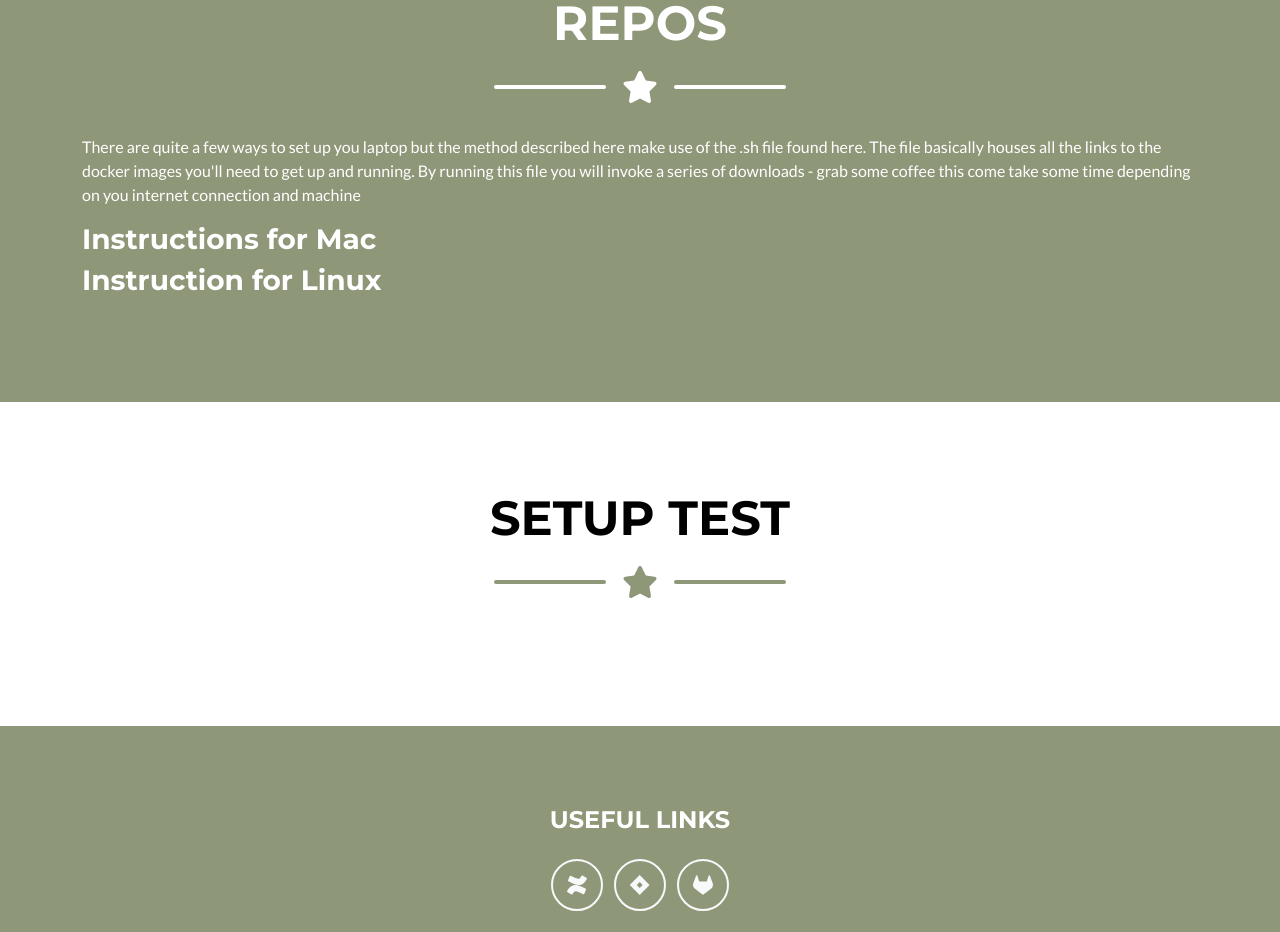
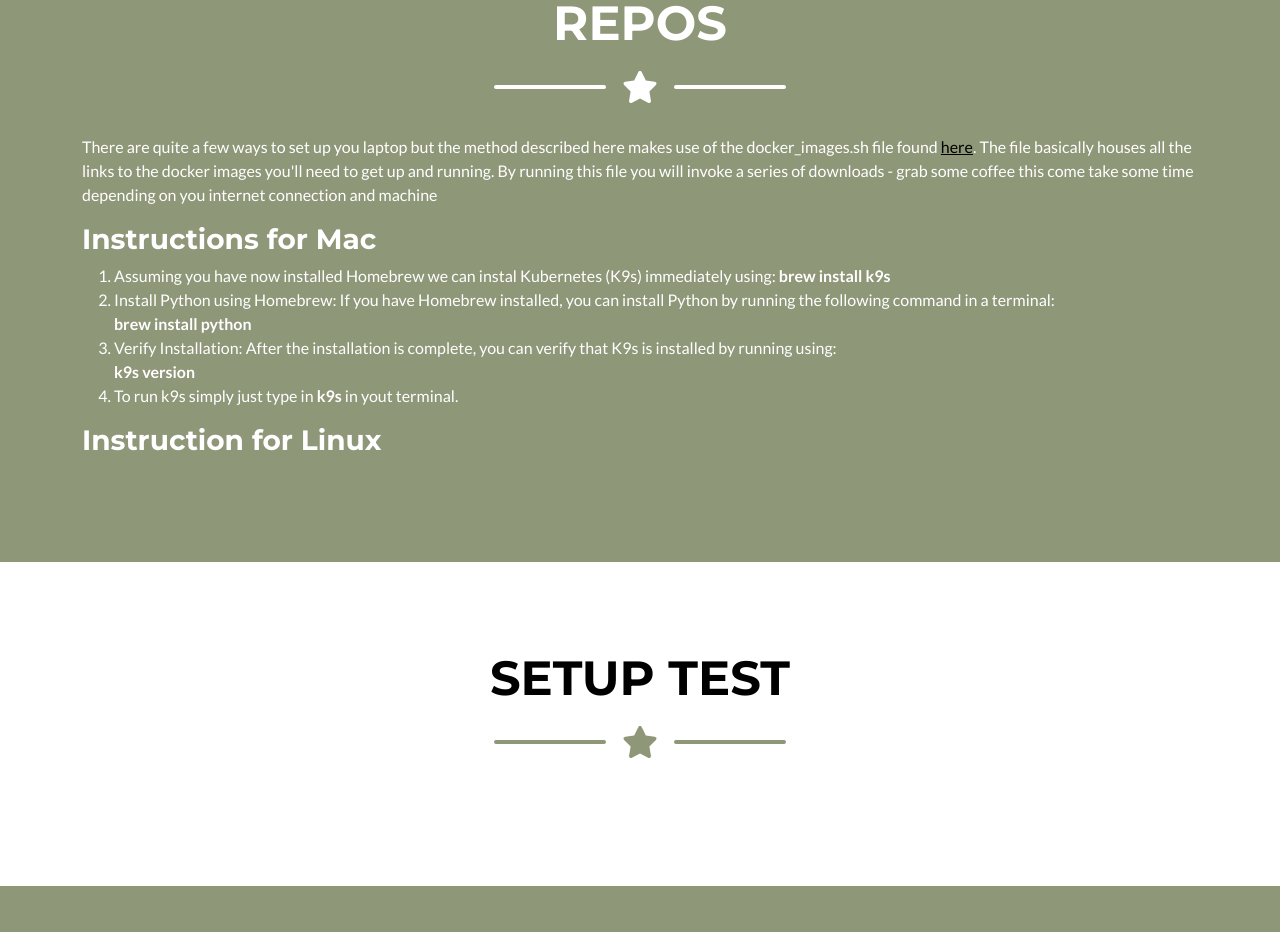
Before and after one commit to barbsApili/karoo_onboard, a plain HTML site: page pages/getting_karooted.html in a window 1280 px wide. Shown: the part 4376-5308 px from the top of the page. Drawn offline with nearby package versions, Linux system fonts and the light colour scheme.

Commit message:
.sh file link tweak

```diff
--- a/pages/getting_karooted.html
+++ b/pages/getting_karooted.html
@@ -282,12 +282,22 @@
                     <div class="divider-custom-line"></div>
                 </div>
                 <!-- About Section Content-->
-                <p>There are quite a few ways to set up you laptop but the method described here make
-                     use of the .sh file found <a>here</a>. The file basically houses all the links to the docker
+                <p>There are quite a few ways to set up you laptop but the method described here makes
+                     use of the docker_images.sh file found <a href="https://github.com/barbsApili/karoo_onboard/blob/main/docker_images.sh">here</a>. The file basically houses all the links to the docker
                      images you'll need to get up and running. By running this file you will invoke a series of
                     downloads - grab some coffee this come take some time depending on you internet connection and machine</p>
 
                     <h3>Instructions for Mac</h3>
+                    <ol type="1">
+                        <li>Assuming you have now installed Homebrew we can instal Kubernetes (K9s) immediately using: <b>brew install k9s</b> </li>
+                        <li>Install Python using Homebrew: If you have Homebrew installed, you can install Python by running the following command in a terminal:<br/>
+                            <b>brew install python</b>
+                        </li>
+                        <li>Verify Installation: After the installation is complete, you can verify that K9s is installed by running using: <br/>
+                            <b>k9s version</b>
+                        </li>
+                        <li>To run k9s simply just type in <b>k9s</b> in yout terminal.</li>
+                      </ol>
                     <h3>Instruction for Linux</h3>
 
             </div>
```
